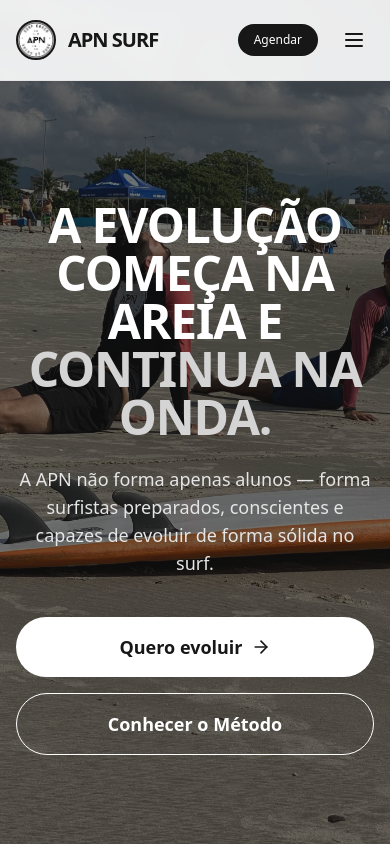
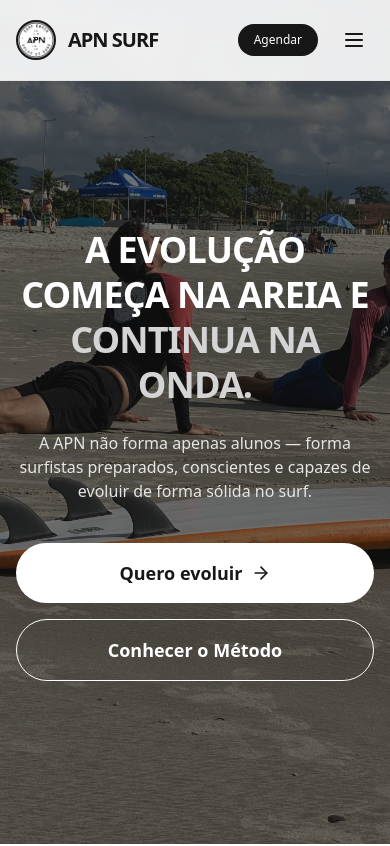
Before and after one commit to LeonardoBaptista-dev/apn-surf-site, a Next.js app: page /apn-surf-site/ in a window 390 px wide. Shown: the top 846 px of the page. Built offline with nearby package versions, Linux system fonts and the light colour scheme.

Commit message:
Fix: Adjust hero typography size, line height, and section min-height for small mobile screens to prevent overflow overlap

```diff
--- a/src/app/page.tsx
+++ b/src/app/page.tsx
@@ -12,7 +12,7 @@ export default function Home() {
       <Header />
 
       {/* Hero Section */}
-      <section id="inicio" className="relative w-full h-[100vh] bg-neutral-900 flex items-center justify-center overflow-hidden pt-20">
+      <section id="inicio" className="relative w-full min-h-[100vh] bg-neutral-900 flex flex-col items-center justify-center overflow-hidden pt-28 pb-12">
         <div className="absolute inset-0 z-0 opacity-40">
           <Image
             src="/apn-surf-site/img/aula.jpg"
@@ -22,18 +22,18 @@ export default function Home() {
             priority
           />
         </div>
-        <div className="relative z-10 text-center max-w-4xl px-4 mt-8 sm:mt-0">
-          <h1 className="text-5xl md:text-7xl font-extrabold text-white mb-6 uppercase tracking-tight">
+        <div className="relative z-10 text-center max-w-4xl px-4 flex flex-col items-center mt-auto mb-auto">
+          <h1 className="text-4xl sm:text-5xl md:text-7xl font-extrabold text-white mb-6 uppercase tracking-tight leading-tight">
             A evolução começa na areia e <span className="text-neutral-300">continua na onda.</span>
           </h1>
-          <p className="text-lg md:text-2xl text-neutral-200 mb-10 font-light max-w-2xl mx-auto">
+          <p className="text-base sm:text-lg md:text-2xl text-neutral-200 mb-10 font-light max-w-2xl mx-auto">
             A APN não forma apenas alunos — forma surfistas preparados, conscientes e capazes de evoluir de forma sólida no surf.
           </p>
-          <div className="flex flex-col sm:flex-row gap-4 justify-center">
+          <div className="flex flex-col sm:flex-row gap-4 justify-center w-full sm:w-auto">
             <a href="#a-escola" className="bg-white text-neutral-900 px-8 py-4 rounded-full font-bold text-lg hover:bg-neutral-200 transition-colors flex items-center justify-center gap-2">
               Quero evoluir <ArrowRight className="w-5 h-5" />
             </a>
-            <a href="#o-professor" className="bg-transparent border border-white text-white px-8 py-4 rounded-full font-bold text-lg hover:bg-white/10 transition-colors">
+            <a href="#o-professor" className="bg-transparent border border-white text-white px-8 py-4 rounded-full font-bold text-lg hover:bg-white/10 transition-colors flex items-center justify-center">
               Conhecer o Método
             </a>
           </div>
```
